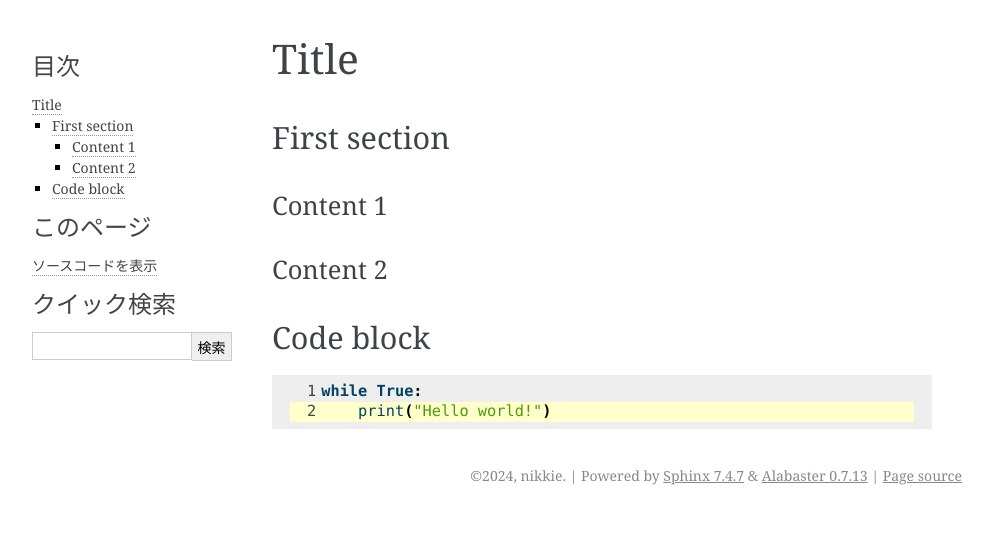
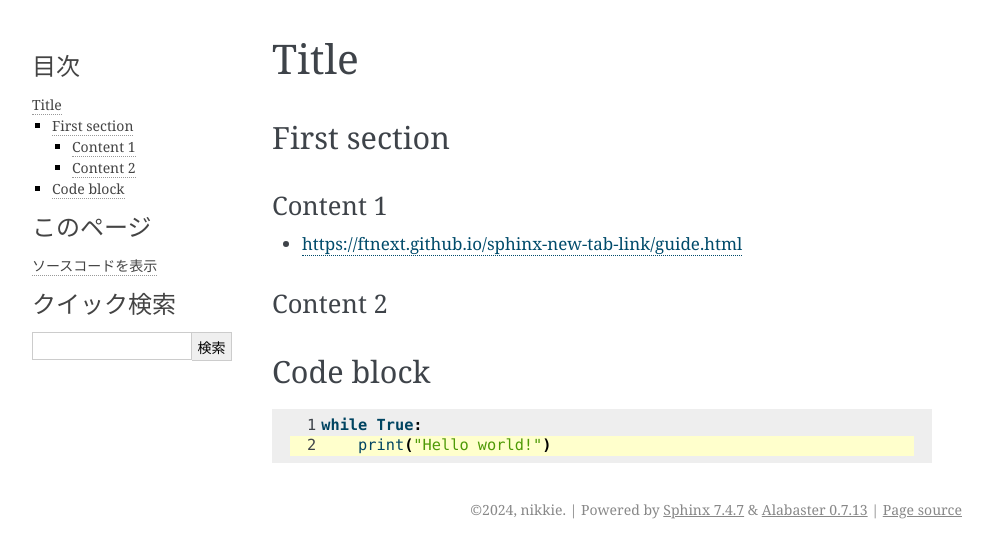
Before and after one commit to ftnext/2024-slides, a Sphinx documentation site: the page built from source/practice/slide.rst, in a window 1280 px wide. Shown: the top 558 px of the page, without its empty margins (148-1141 px from the left). Built offline with Sphinx 7.4.7, drawn with Linux system fonts in a browser that asks for light colours; some of the changed lines change nothing that is shown.

Commit message:
[feat] Support new-tab-link experimentally

```diff
--- a/source/extensions/custom_translator.py
+++ b/source/extensions/custom_translator.py
@@ -1,8 +1,13 @@
 from docutils.nodes import literal_block, section
+from sphinx_new_tab_link import NewTabLinkHTMLTranslator
 from sphinx_revealjs.writers import RevealjsSlideTranslator
 
 
-class TweakedRevealjsSlideTranslator(RevealjsSlideTranslator):
+class TweakedRevealjsSlideTranslator(
+    RevealjsSlideTranslator,
+    # To override starttag method to open link in new tab
+    NewTabLinkHTMLTranslator,
+):
     def visit_literal_block(self, node: literal_block):
         lang = node["language"]
         # add section id as data-id if it is exists
--- a/source/practice/slide.rst
+++ b/source/practice/slide.rst
@@ -8,6 +8,8 @@
 
 Content 1
 ^^^^^^^^^
+
+* https://ftnext.github.io/sphinx-new-tab-link/guide.html
 
 Content 2
 ^^^^^^^^^
```
